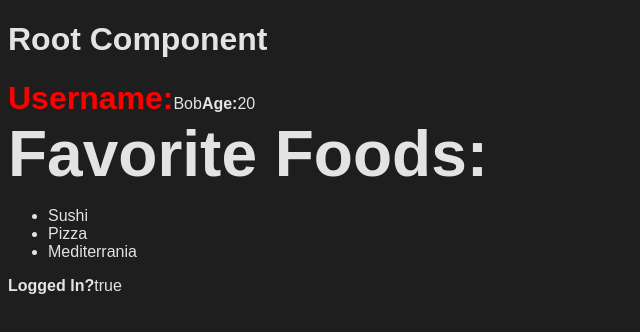
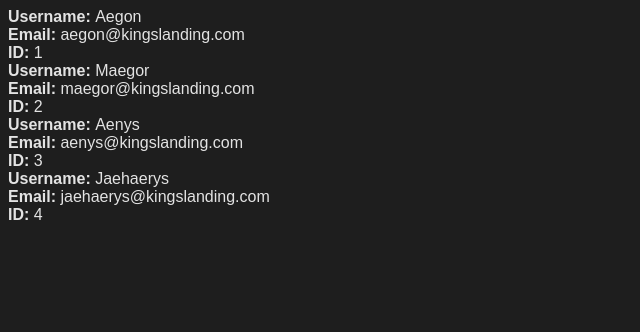
Before and after one commit to ahmadbadawikr/react-tutorial, a React (Vite) app: page / in a window 1280 px wide. Shown: the top 332 px of the page, without its empty margins (0-640 px from the left). Built offline with nearby package versions, Linux system fonts and the light colour scheme.

Commit message:
dynamic rendering

```diff
--- a/src/App.jsx
+++ b/src/App.jsx
@@ -1,28 +1,37 @@
-import { UserProfile } from "./components/UserProfile"
+// import { UserProfile } from "./components/UserProfile"
+
+import { UserDetails } from "./components/UserDetails"
 
 export default function App() {
+  const mockUsers = [
+    {
+      id:1,
+      username:"Aegon",
+      email: "aegon@kingslanding.com"
+    },
+    {
+      id:2,
+      username:"Maegor",
+      email: "maegor@kingslanding.com"
+    },
+    {
+      id:3,
+      username:"Aenys",
+      email: "aenys@kingslanding.com"
+    },
+    {
+      id:4,
+      username:"Jaehaerys",
+      email: "jaehaerys@kingslanding.com"
+    }
+  ]
 
-  const callMe = () => {
-    console.log("hello")
-  }
   return (
-    <>
-      <h1>Root Component</h1>
-      <UserProfile
-      username= "Bob"
-      age={20}
-      isLoggedin={true}
-      favoriteFoods={[
-        {
-          id:"sushi",
-          name:"sushi"
-        },
-        {
-          id: "pizza",
-          name: "Pizza"
+    <div>
+      {mockUsers.map(
+        (user) => {
+          return <UserDetails key={user.id} user={user}/>
         }
-      ]}
-      callMe={callMe}/>
-    </>
-  )
+      )}
+    </div>)
 }
--- /dev/null
+++ b/src/components/UserDetails.jsx
@@ -0,0 +1,21 @@
+import Proptypes from "prop-types";
+
+export function UserDetails({user}) {
+    return (
+        <div key={user.id}>
+            <b>Username: </b><span>{user.username}</span>
+            <br />
+            <b>Email: </b> <span>{user.email}</span>
+            <br />
+            <b>ID: </b> <span> {user.id} </span>
+        </div>
+    )
+}
+
+UserDetails.Proptypes = {
+    user: Proptypes.shape({
+        id: Proptypes.number.isRequired,
+        username: Proptypes.string.isRequired,
+        email: Proptypes.string.isRequired
+    })
+}
--- a/src/components/UserProfile.jsx
+++ b/src/components/UserProfile.jsx
@@ -1,4 +1,4 @@
-import PropTypes from "prop-types";
+import propTypes from "prop-types";
 import { UserFavoriteFoods } from "./UserFavoriteFoods";
 import { UserUsername } from "./UserUsername";
 
@@ -17,15 +17,15 @@
     );
 }
 
-UserProfile.PropTypes = {
-    username: PropTypes.string.isRequired,
-    age: PropTypes.number.isRequired,
-    callMe: PropTypes.func.isRequired,
-    isLoggedin: PropTypes.bool,
-    favoriteFoods: PropTypes.arrayOf(
-        PropTypes.shape({
-            id: PropTypes.string.isRequired,
-            name: PropTypes.string.isRequired
+UserProfile.propTypes = {
+    username: propTypes.string.isRequired,
+    age: propTypes.number.isRequired,
+    callMe: propTypes.func.isRequired,
+    isLoggedin: propTypes.bool,
+    favoriteFoods: propTypes.arrayOf(
+        propTypes.shape({
+            id: propTypes.string.isRequired,
+            name: propTypes.string.isRequired
         })
     )
 
```
